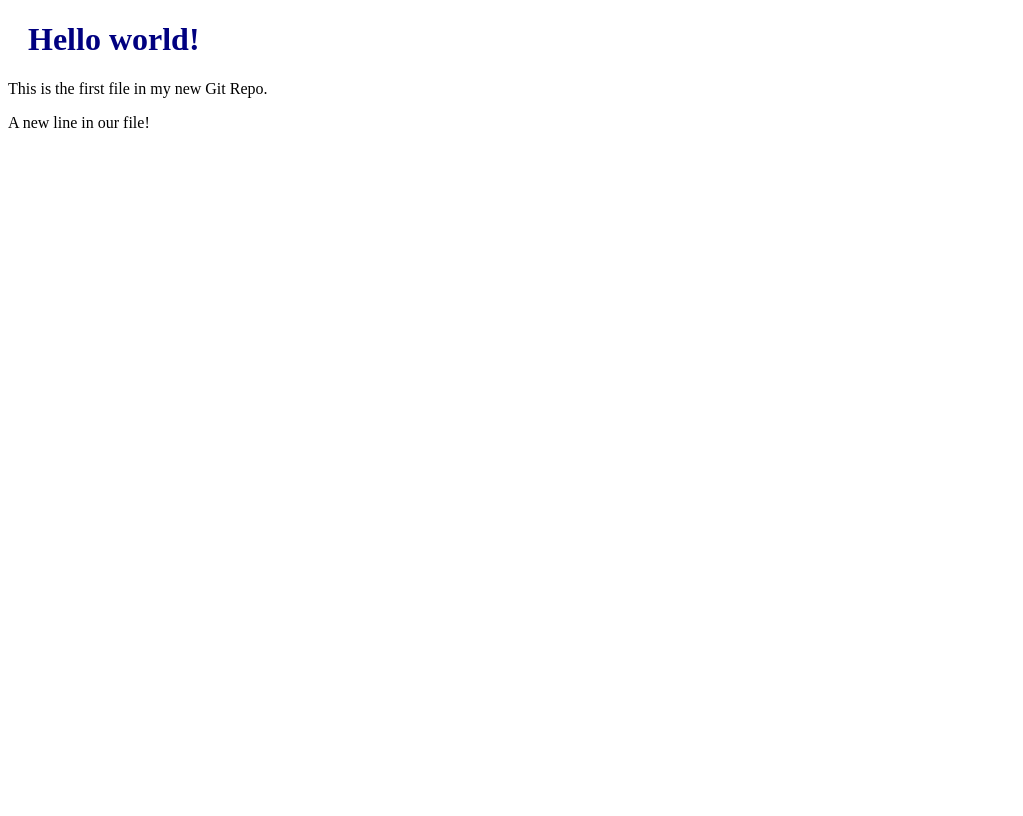
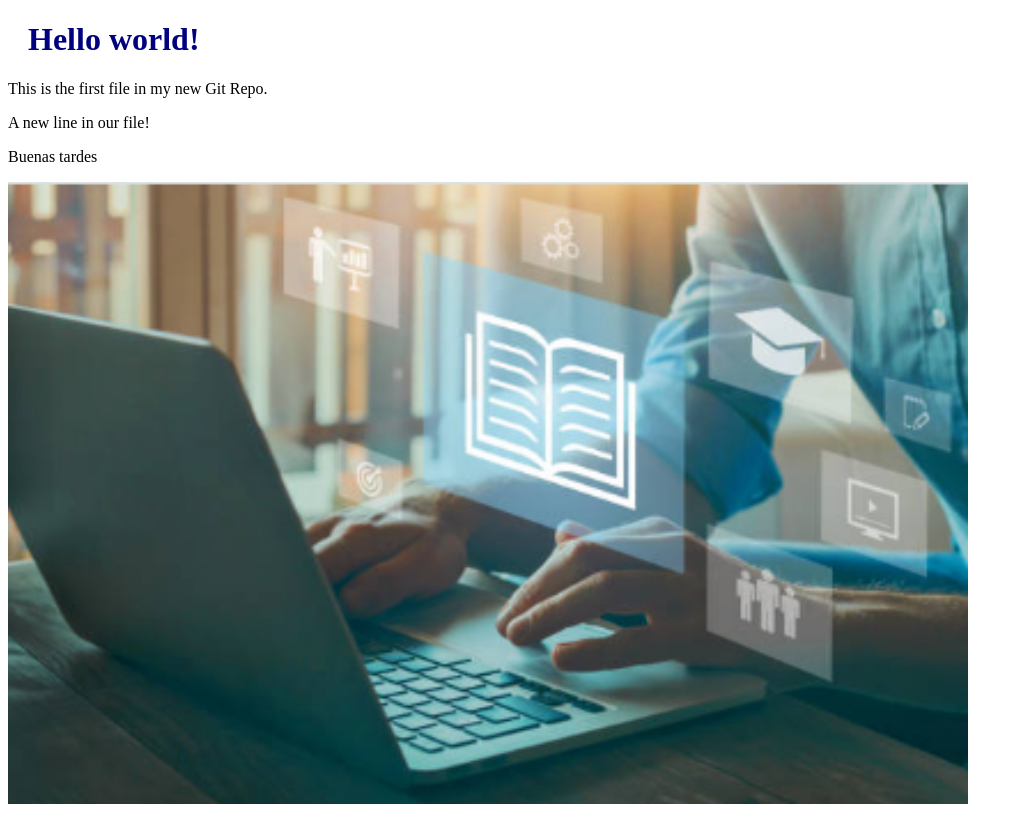
Before and after one commit to orlandofranjul7/hello-world, a plain HTML site: page index.html in a window 1280 px wide. Shown: the whole page, without its empty margins (0-1023 px from the left). Drawn offline with Linux system fonts and the light colour scheme.

Commit message:
added image to Hello World

```diff
--- a/index.html
+++ b/index.html
@@ -9,7 +9,10 @@
 <h1>Hello world!</h1>
 <p>This is the first file in my new Git Repo.</p>
 <p>A new line in our file!</p>
+<p>Buenas tardes</p>
 
+<div><img src="home-img.png" alt="Hello World from Space"
+style="width:100%;max-width:960px"></div>
 
 </body>
 </html>
```
Also changed, not shown: home-img.png (added).
